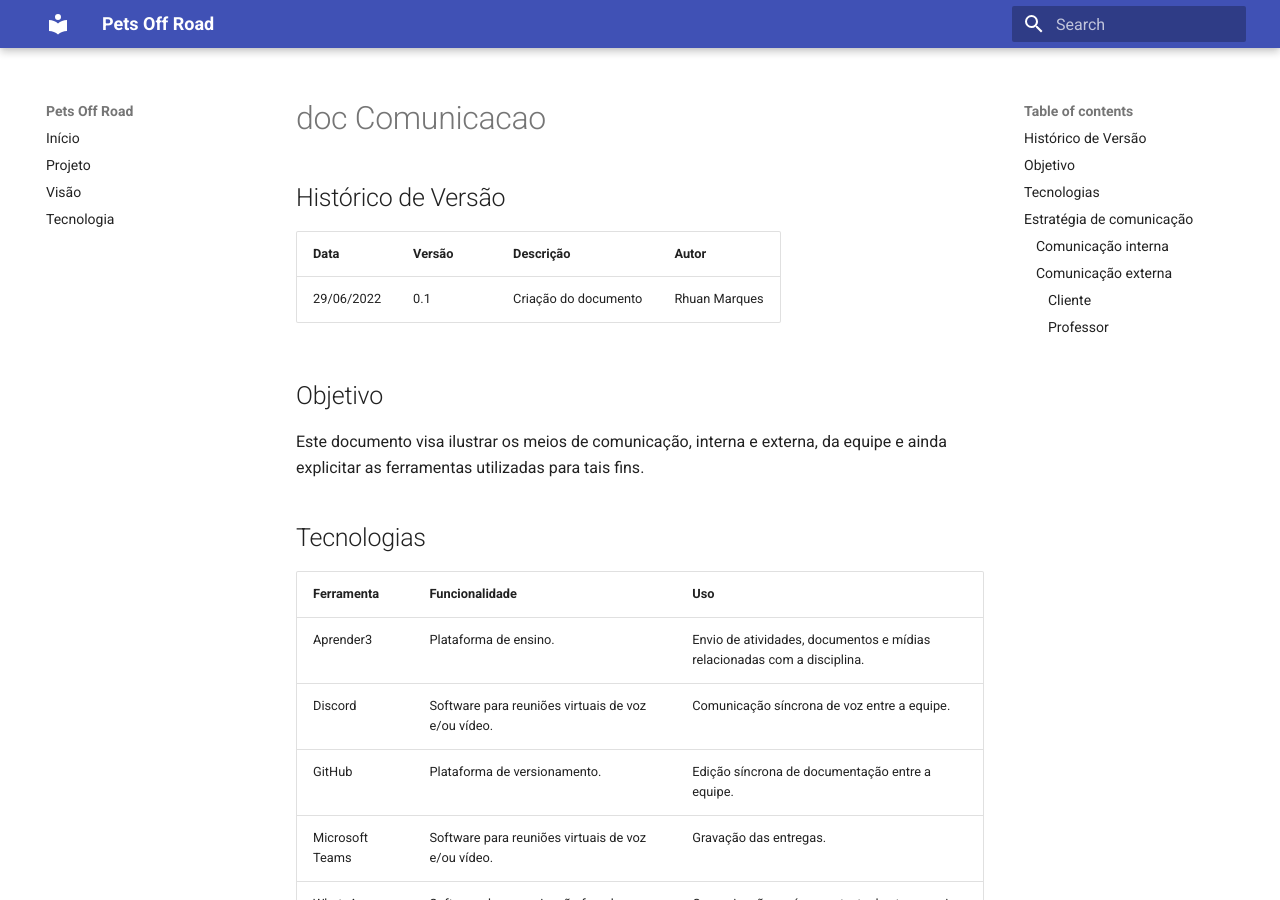
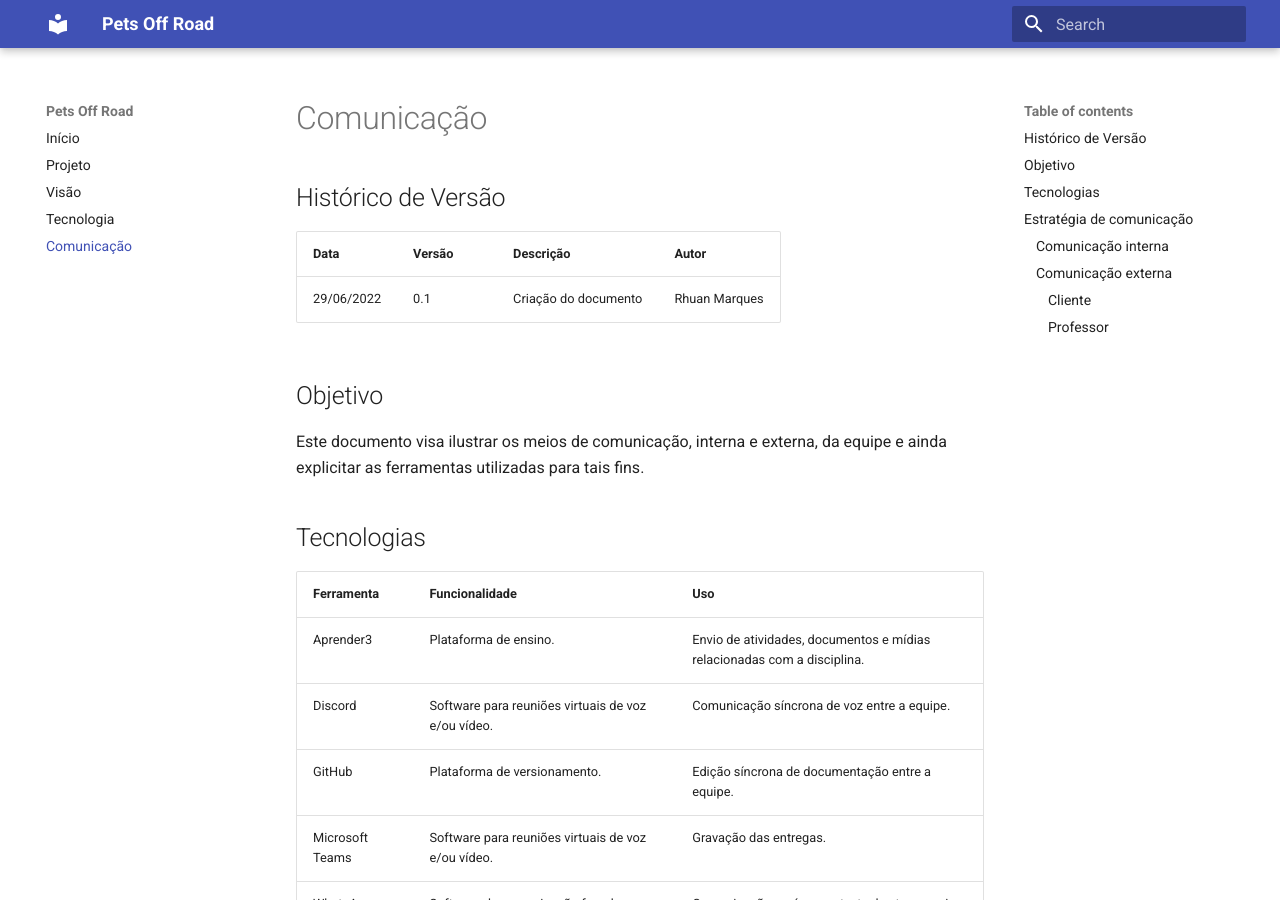
Before and after one commit to mdsreq-fga-unb/2022.1-pets-off-road, an MkDocs documentation site: the page built from docs/doc_Comunicacao.md, in a window 1280 px wide and 900 px high. Built offline with MkDocs 1.6.1 and Material for MkDocs 9.7.7, drawn with Linux system fonts in a browser that asks for light colours; some of the changed lines change nothing that is shown.

Commit message:
Add the comunication document to mkdocs

```diff
--- a/mkdocs.yml
+++ b/mkdocs.yml
@@ -5,6 +5,7 @@
 - Projeto: projeto.md
 - Visão: doc_visao.md
 - Tecnologia: tecnologias.md
+- Comunicação: doc_Comunicacao.md
 
 theme:
   name: material
```
